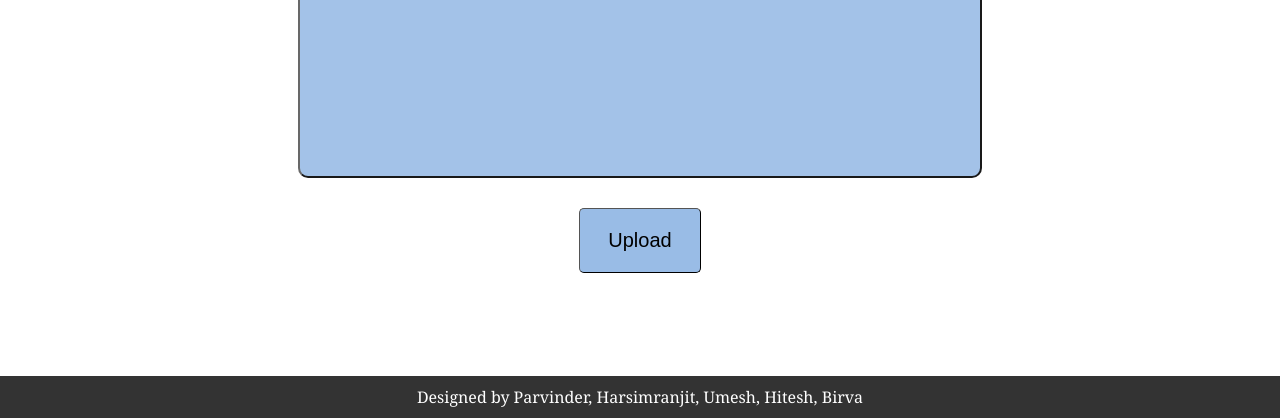
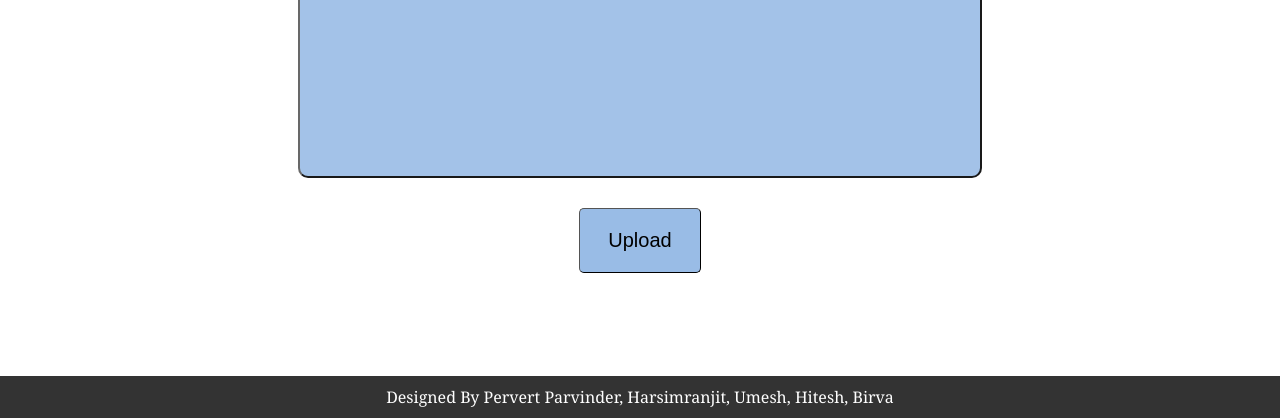
Before and after one commit to hiteshvats/Location-based-Smart-Drive, a website: page public/index.html in a window 1280 px wide. Shown: the part 382-800 px from the top of the page. Drawn offline with Linux system fonts and the light colour scheme; some packages are replaced by stand-ins of ours.

Commit message:
my commit

```diff
--- a/public/index.html
+++ b/public/index.html
@@ -14,7 +14,7 @@
   <body>
     <header>Location Based Smart Drive System</header>
 
-    <!-- <div class="main-container"> -->
+
     <div id="dropBox" onclick="handleDropBoxClick()">
       <input
         type="file"
@@ -30,7 +30,7 @@
 
     <button id="uploadBtn">Upload</button>
     <!-- </div> -->
-    <footer>Designed by Parvinder, Harsimranjit, Umesh, Hitesh, Birva</footer>
+    <footer>Designed By Pervert Parvinder, Harsimranjit, Umesh, Hitesh, Birva</footer>
 
     <script src="app.js"></script>
   </body>
```
